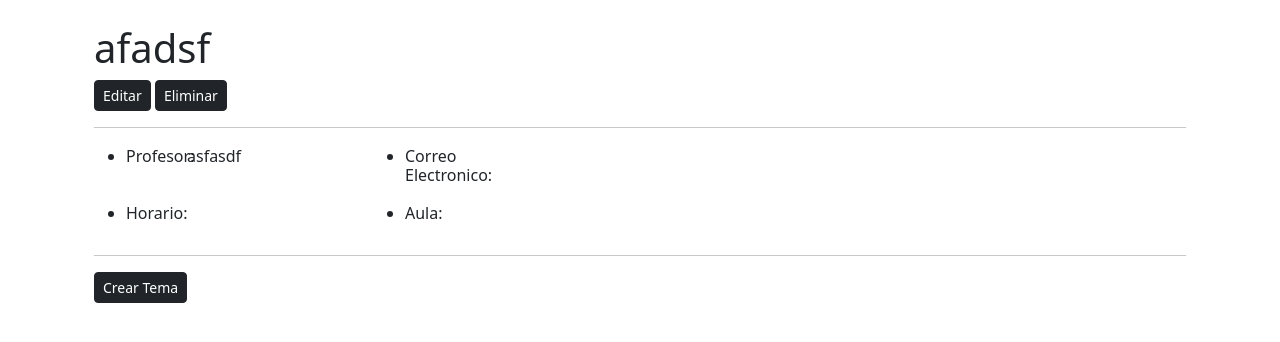
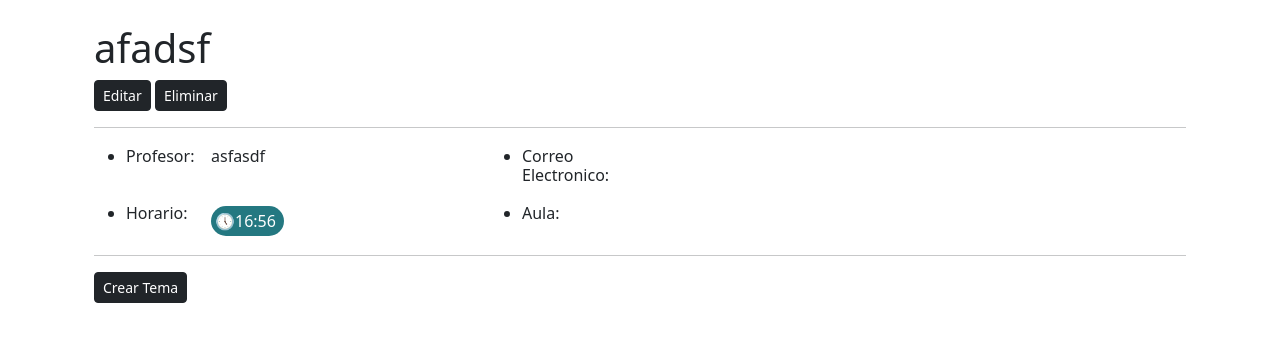
Before and after one commit to Luciano2005/First-Step, a Django app: page /materia_detail/80 in a window 1280 px wide. Shown: the part 70-412 px from the top of the page. Run offline with Django 4.2, Linux system fonts and the light colour scheme; a user stored in the database is signed in; data comes from the database, SQL or seed files in the repository; parts of the project's set-up code (start-up, migrations or seed data) failed here and were passed over; some libraries are stand-ins or nearby versions.

Commit message:
rensponsive y mejora visual en materia.detail

```diff
--- a/MAIN/templates/materia_detail.html
+++ b/MAIN/templates/materia_detail.html
@@ -16,33 +16,37 @@
     </form>
     <hr>
     <div class="row">
-        <div class="col-1">
+        <div class="col-xl-1 col-md-2 col-sm-2 col-4 me-md-4">
             <ul><li><p class="h6">Profesor: </p></li></ul>
         </div>
-        <div class="col-2">
+        <div class="col-xl-3 col-md-3 col-sm-3 col-7">
             {{materia.profesor}}
         </div>
-        <div class="col-2">
+        <div class="col-xl-1 col-md-2 col-sm-3 col-4 me-md-5">
             <ul><li><p class="h6">Correo Electronico: </p></li></ul>
         </div>
-        <div class="col-2">
+        <div class="col-xl-1 col-sm-3 col-7">
             {{materia.profesor_email}}
         </div>
     </div>
     <div class="row">
-        <div class="col-1">
+        <div class="col-xl-1 col-md-2 col-sm-2 col-4 me-md-4 ">
             <ul><li><p class="h6">Horario: </p></li></ul>
         </div>
-        <div class="col-2">
-            <p>{% for dia in materia.horario %}
-                {{dia}} - {{materia.hora}}
-                {% endfor %}
-            </p>
+        <div class="col-xl-3 col-md-3 col-7 col-sm-3">
+            {% for dia in materia.horario %}
+            <div class="bg-dark rounded-5 ps-2 p-1 text-white d-inline" style="margin-right: 0.15rem; margin-bottom: 3rem;">
+                <span class="text-center">{{dia.0}}{{dia.1}}{{dia.2}}</span>
+            </div>
+            {% endfor %}
+            <div class="mt-2">
+                <div class="rounded-5 p-1 pe-2 text-white d-inline" style="background-color: #247881;">🕔{{materia.hora}}</div>
+            </div>
         </div>
-        <div class="col-2">
+        <div class="col-xl-1 col-md-2 col-sm-3 col-4 me-md-5 mt-sm-n5">
             <ul><li><p class="h6">Aula: </p></li></ul>
         </div>
-        <div class="col-2">
+        <div class="col-xl-1 col-md-3 col-sm-3 col-7">
             <p>{{materia.aula}}</p><!--PARA LOS DEL FRONTEND-->
         </div>
     </div>
```
